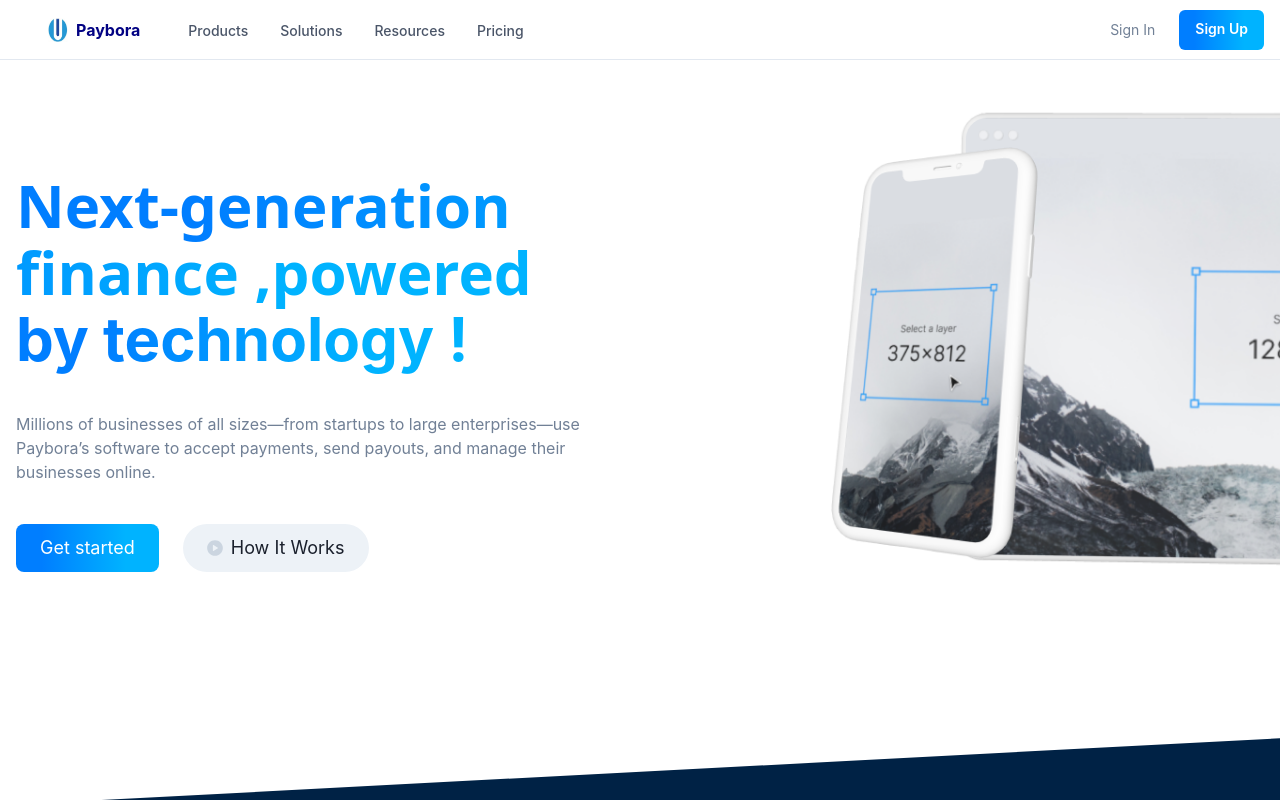
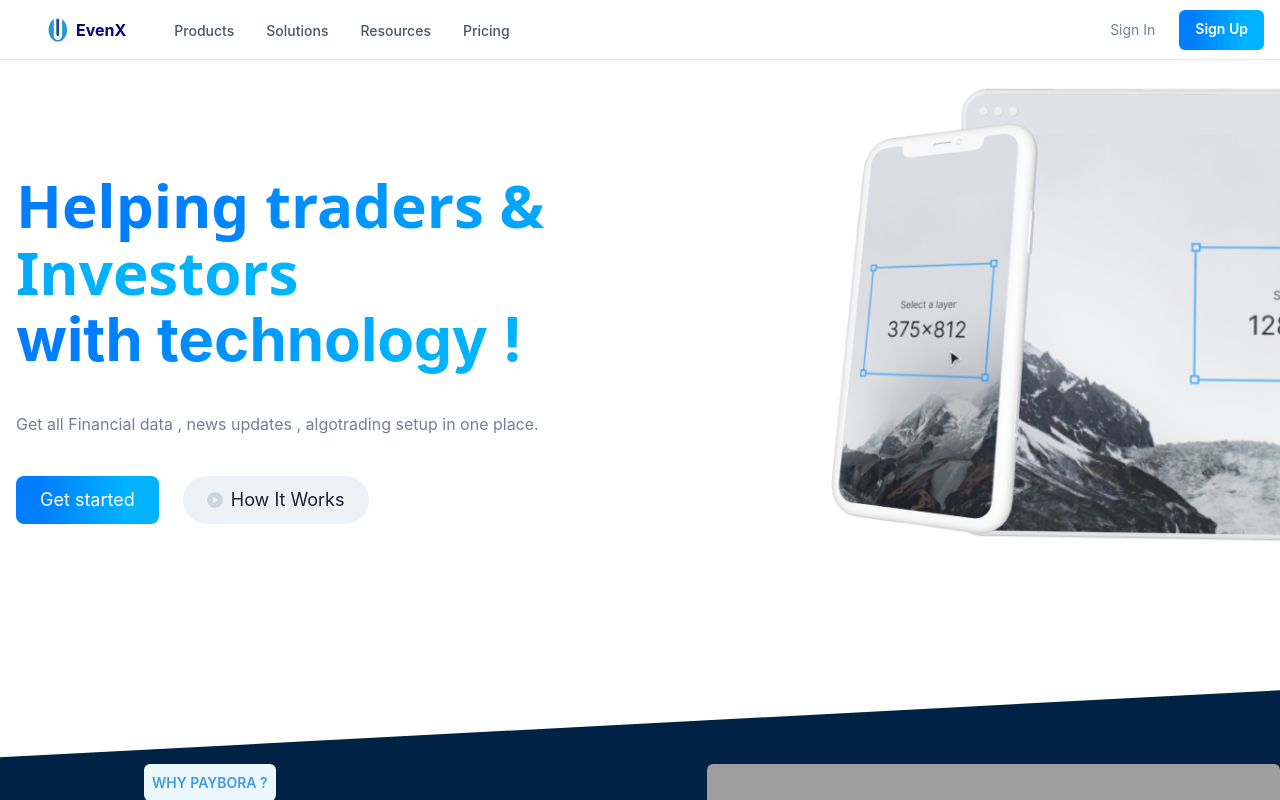
Before and after one commit to dprabhat670/octix-nextjs, a Next.js app: page / in a window 1280 px wide. Shown: the top 800 px of the page. Built offline with nearby package versions, Linux system fonts and the light colour scheme; grey boxes are pictures that could not be loaded.

Commit message:
style: Update branding from Paybora to EvenX

```diff
--- a/package.json
+++ b/package.json
@@ -5,7 +5,6 @@
   "scripts": {
     "dev": "next dev",
     "build": "next build",
-
     "start": "next start",
     "lint": "next lint"
   },
@@ -17,13 +16,16 @@
     "@types/node": "18.15.11",
     "@types/react": "18.0.33",
     "@types/react-dom": "18.0.11",
+    "axios": "^1.3.6",
     "eslint": "8.37.0",
     "eslint-config-next": "13.2.4",
     "framer-motion": "^10.11.2",
+    "moment": "^2.29.4",
     "next": "13.2.4",
     "react": "18.2.0",
     "react-dom": "18.2.0",
     "react-icons": "^4.8.0",
+    "scss": "^0.2.4",
     "typescript": "5.0.3"
   }
 }
--- a/src/pages/_app.tsx
+++ b/src/pages/_app.tsx
@@ -22,7 +22,7 @@ function MyApp({ Component, pageProps }: AppProps) {
   return (
     <>
       <Head>
-        <title>Paybora | Next-generation finance powered by technology</title>
+        <title>EvenX | Next-generation finance powered by technology</title>
         <meta name="description" content="Generated by create next app" />
         <meta name="viewport" content="width=device-width, initial-scale=1" />
         <link rel="icon" href="/newlogo.png" />
--- a/src/pages/cta.tsx
+++ b/src/pages/cta.tsx
@@ -40,7 +40,7 @@ export default function Cta() {
                 ' ui-sans-serif, system-ui, -apple-system, BlinkMacSystemFont, "Segoe UI", Roboto, "Helvetica Neue", Arial, "Noto Sans", sans-serif, "Apple Color Emoji", "Segoe UI Emoji", "Segoe UI Symbol", "Noto Color Emoji"'
               }
             >
-              Next-generation finance ,powered
+              Helping traders & Investors
             </Text>
             <br />
             <Text
@@ -49,13 +49,12 @@ export default function Cta() {
               bgClip="text"
               fontWeight={'bold'}
             >
-              by technology !
+              with technology !
             </Text>
           </Heading>
           <Text color={'gray.500'}>
-            Millions of businesses of all sizes—from startups to large
-            enterprises—use Paybora’s software to accept payments, send payouts,
-            and manage their businesses online.
+            Get all Financial data , news updates , algotrading setup in one
+            place.
           </Text>
           <Stack
             spacing={{ base: 4, sm: 6 }}
--- a/src/pages/navbar.tsx
+++ b/src/pages/navbar.tsx
@@ -76,7 +76,7 @@ export default function Navbar() {
             color={'#020283'}
             fontWeight={'bold'}
           >
-            Paybora
+            EvenX
           </Link>
 
           <Flex display={{ base: 'none', md: 'flex' }} ml={10}>
```
Also changed, not shown: public/WhatsApp Image 2023-04-14 at 20.54.22.jpg (added), 1 other file (tests, documents, lock files or other folders).
